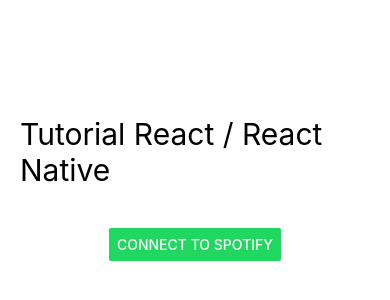
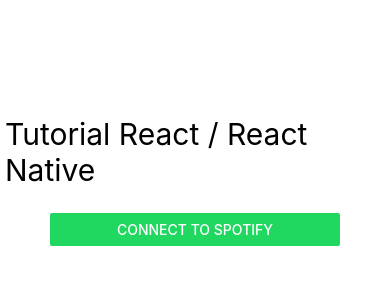
Before and after one commit to maevatrivino/tuto_react_native, a React Native app in the folder tuto_react/: screen / in a window 390 px wide. Shown: the part 234-534 px from the top of the page. Built offline with nearby package versions, Linux system fonts and the light colour scheme.

Commit message:
:lipstick: fix responsive mobile

```diff
--- a/tuto_react/src/loginScreen.js
+++ b/tuto_react/src/loginScreen.js
@@ -10,7 +10,7 @@
     static loginScreenView () {
         return(
             <View style={styles.container}>
-                <View style={styles.buttonContainer}>
+                <View style={styles.titleContainer}>
                     <Text style={styles.titleStyle}>Tutorial React / React Native</Text>
                 </View>
                 <View style={styles.buttonContainer}>
@@ -31,10 +31,16 @@
     container: {
         flex: 1,
         justifyContent: 'center',
-        alignItems: 'center',
     },
     buttonContainer: {
-        margin: 20
+        marginLeft: 50,
+        marginRight: 50,
+        marginTop: 20,
+        marginBottom: 20
+    },
+    titleContainer: {
+        margin: 5,
+        alignItems: 'center'
     },
     titleStyle: {
         fontSize: 30
```
